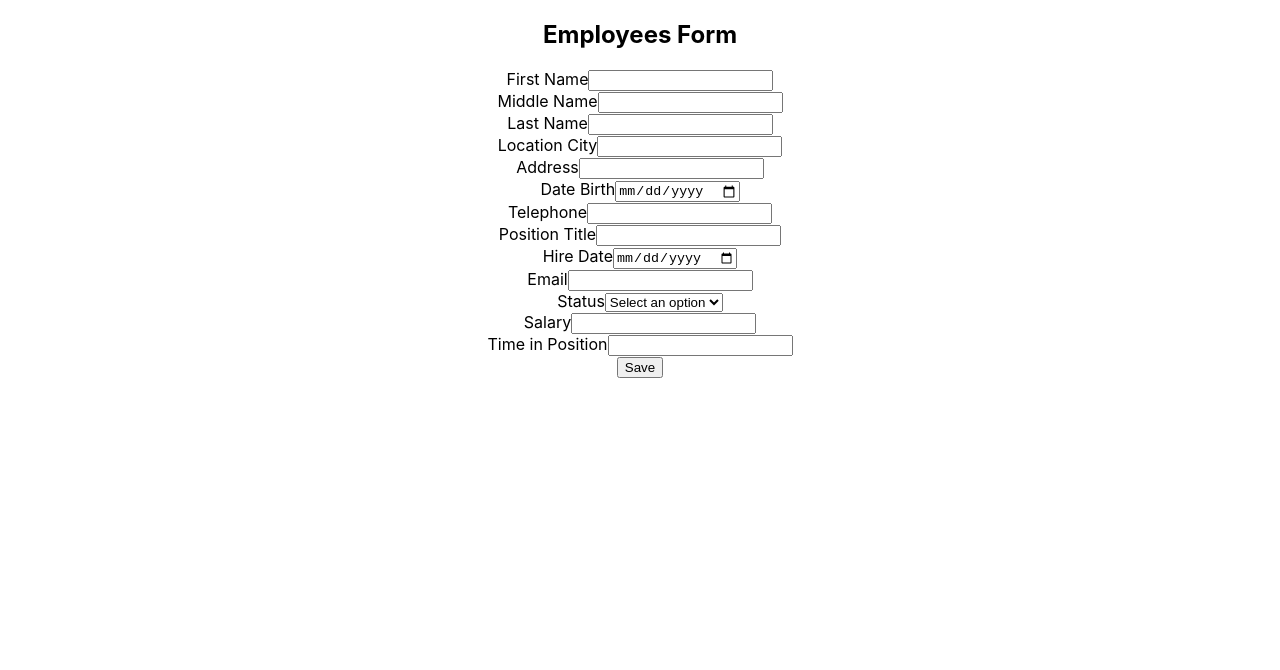
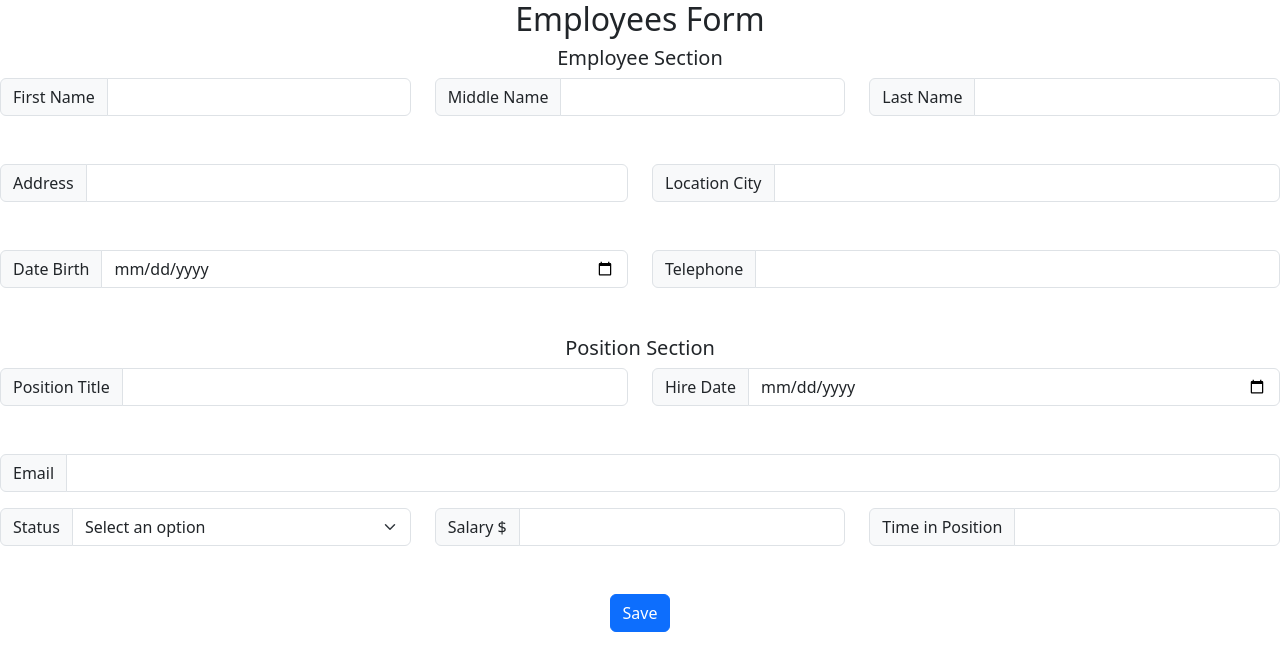
Before and after one commit to ptlnik13/payroll-app, a React (Create React App) app: page /add in a window 1280 px wide. Shown: the top 670 px of the page. Built offline with nearby package versions, Linux system fonts and the light colour scheme.

Commit message:
Adding Bootstrap and styling forms

```diff
--- a/package.json
+++ b/package.json
@@ -6,7 +6,9 @@
     "@testing-library/jest-dom": "^5.17.0",
     "@testing-library/react": "^13.4.0",
     "@testing-library/user-event": "^13.5.0",
+    "bootstrap": "^5.3.1",
     "react": "^18.2.0",
+    "react-bootstrap": "^2.8.0",
     "react-dom": "^18.2.0",
     "react-redux": "^8.1.2",
     "react-router-dom": "^6.15.0",
--- a/src/components/EmployeeForm/EmployeeForm.component.jsx
+++ b/src/components/EmployeeForm/EmployeeForm.component.jsx
@@ -5,6 +5,9 @@ import {useNavigate} from "react-router-dom";
 import {formValidationsUtils} from "../../utils/formValidations.utils";
 import {addEmployee, editEmployee} from "../../store/employee/employee.actions";
 import FormInputComponent from "../formInput/FormInput.component";
+import Form from 'react-bootstrap/Form';
+import Button from 'react-bootstrap/Button';
+import {Col, Row} from "react-bootstrap";
 
 const INITIAL_FORM_STATE = {
     firstName: "",
@@ -60,7 +63,10 @@ function EmployeeFormComponent({formState}) {
     return (<>
         <h2>Employees Form</h2>
         <div>
-            <form onSubmit={handleSubmit}>
+            <Form onSubmit={handleSubmit}>
+                <h5>Employee Section</h5>
+                <Row className='mb-3'>
+                    <Form.Group as={Col} className='mb-3'>
                         <FormInputComponent
                             label='First Name'
                             type="text"
@@ -69,6 +75,8 @@ function EmployeeFormComponent({formState}) {
                             value={formData.firstName}
                             onChange={handleInputChange}
                             required/>
+                    </Form.Group>
+                    <Form.Group as={Col} className='mb-3'>
                         <FormInputComponent
                             label='Middle Name'
                             type="text"
@@ -77,6 +85,8 @@ function EmployeeFormComponent({formState}) {
                             value={formData.middleName}
                             onChange={handleInputChange}
                         />
+                    </Form.Group>
+                    <Form.Group as={Col} className='mb-3'>
                         <FormInputComponent
                             label='Last Name'
                             type="text"
@@ -86,6 +96,21 @@ function EmployeeFormComponent({formState}) {
                             onChange={handleInputChange}
                             required
                         />
+                    </Form.Group>
+                </Row>
+                <Row className='mb-3'>
+                    <Form.Group as={Col} className='mb-3'>
+                        <FormInputComponent
+                            label='Address'
+                            type="text"
+                            id="address"
+                            name="address"
+                            value={formData.address}
+                            onChange={handleInputChange}
+                            required
+                        />
+                    </Form.Group>
+                    <Form.Group as={Col} className='mb-3'>
                         <FormInputComponent
                             label='Location City'
                             type="text"
@@ -95,15 +120,10 @@ function EmployeeFormComponent({formState}) {
                             onChange={handleInputChange}
                             required
                         />
-                <FormInputComponent
-                    label='Address'
-                    type="text"
-                    id="address"
-                    name="address"
-                    value={formData.address}
-                    onChange={handleInputChange}
-                    required
-                />
+                    </Form.Group>
+                </Row>
+                <Row className='mb-3'>
+                    <Form.Group as={Col} className='mb-3'>
                         <FormInputComponent
                             label='Date Birth'
                             type="date"
@@ -113,6 +133,8 @@ function EmployeeFormComponent({formState}) {
                             onChange={handleInputChange}
                             required
                         />
+                    </Form.Group>
+                    <Form.Group as={Col} className='mb-3'>
                         <FormInputComponent
                             label='Telephone'
                             type="tel"
@@ -122,6 +144,12 @@ function EmployeeFormComponent({formState}) {
                             onChange={handleInputChange}
                             required
                         />
+                    </Form.Group>
+                </Row>
+                <h5>Position Section</h5>
+                <Row className='mb-3'>
+                    <Form.Group as={Col} className='mb-3'>
+
                         <FormInputComponent
                             label='Position Title'
                             type="text"
@@ -131,6 +159,8 @@ function EmployeeFormComponent({formState}) {
                             onChange={handleInputChange}
                             required
                         />
+                    </Form.Group>
+                    <Form.Group as={Col} className='mb-3'>
                         <FormInputComponent
                             label='Hire Date'
                             type="date"
@@ -140,6 +170,8 @@ function EmployeeFormComponent({formState}) {
                             onChange={handleInputChange}
                             required
                         />
+                    </Form.Group>
+                </Row>
                 <FormInputComponent
                     label='Email'
                     type="email"
@@ -149,21 +181,21 @@ function EmployeeFormComponent({formState}) {
                     onChange={handleInputChange}
                     required
                 />
-                <label htmlFor="status">Status</label>
-                <select
+                <Row className='mb-3'>
+                    <Form.Group as={Col} className='mb-3'>
+                        <FormInputComponent
+                            label='Status'
+                            element='select'
                             id="status"
                             name="status"
                             value={formData.status}
                             onChange={handleInputChange}
                             required
-                >
-                    <option value="">Select an option</option>
-                    <option value="Full Time">Full Time</option>
-                    <option value="Part Time">Part Time</option>
-                    <option value="Contract">Contract</option>
-                </select>
+                        />
+                    </Form.Group>
+                    <Form.Group as={Col} className='mb-3'>
                         <FormInputComponent
-                    label='Salary'
+                            label='Salary $'
                             type="number"
                             id="salary"
                             name="salary"
@@ -171,6 +203,8 @@ function EmployeeFormComponent({formState}) {
                             onChange={handleInputChange}
                             required
                         />
+                    </Form.Group>
+                    <Form.Group as={Col} className='mb-3'>
                         <FormInputComponent
                             label='Time in Position'
                             type="text"
@@ -180,8 +214,10 @@ function EmployeeFormComponent({formState}) {
                             onChange={handleInputChange}
                             required
                         />
-                <button type="submit">Save</button>
-            </form>
+                    </Form.Group>
+                </Row>
+                <Button variant='primary' type="submit">Save</Button>
+            </Form>
         </div>
     </>);
 }
--- a/src/components/formInput/FormInput.component.jsx
+++ b/src/components/formInput/FormInput.component.jsx
@@ -1,13 +1,30 @@
+import Form from 'react-bootstrap/Form';
+import {InputGroup} from "react-bootstrap";
 
-const FormInputComponent = ({ label, ...otherProps }) => {
-    return (
-        <div >
-            {label && (
-                <label>{label}</label>
-            )}
-            <input {...otherProps} />
-        </div>
-    );
+const FormInputComponent = ({label, element, ...otherProps}) => {
+
+    if (element === 'select') {
+        return (
+            <InputGroup className='mb-3'>
+                <InputGroup.Text>Status</InputGroup.Text>
+                <Form.Select {...otherProps}>
+                    <option value=''>Select an option</option>
+                    <option value='Full Time'>Full Time</option>
+                    <option value='Part Time'>Part Time</option>
+                    <option value='Contract'>Contract</option>
+                </Form.Select>
+            </InputGroup>
+        );
+    } else {
+        return (
+            <InputGroup className='mb-3'>
+                <InputGroup.Text>{label}</InputGroup.Text>
+                <Form.Control {...otherProps} />
+            </InputGroup>
+
+        );
+    }
+
 };
 
 export default FormInputComponent;
--- a/src/index.js
+++ b/src/index.js
@@ -1,6 +1,6 @@
 import React from 'react';
 import ReactDOM from 'react-dom/client';
-import './index.css';
+import 'bootstrap/dist/css/bootstrap.min.css';
 import App from './App';
 import reportWebVitals from './reportWebVitals';
 import {BrowserRouter} from "react-router-dom";
```
Also changed, not shown: 1 other file (tests, documents, lock files or other folders). Lines whose indentation alone changed are shown as unchanged.
